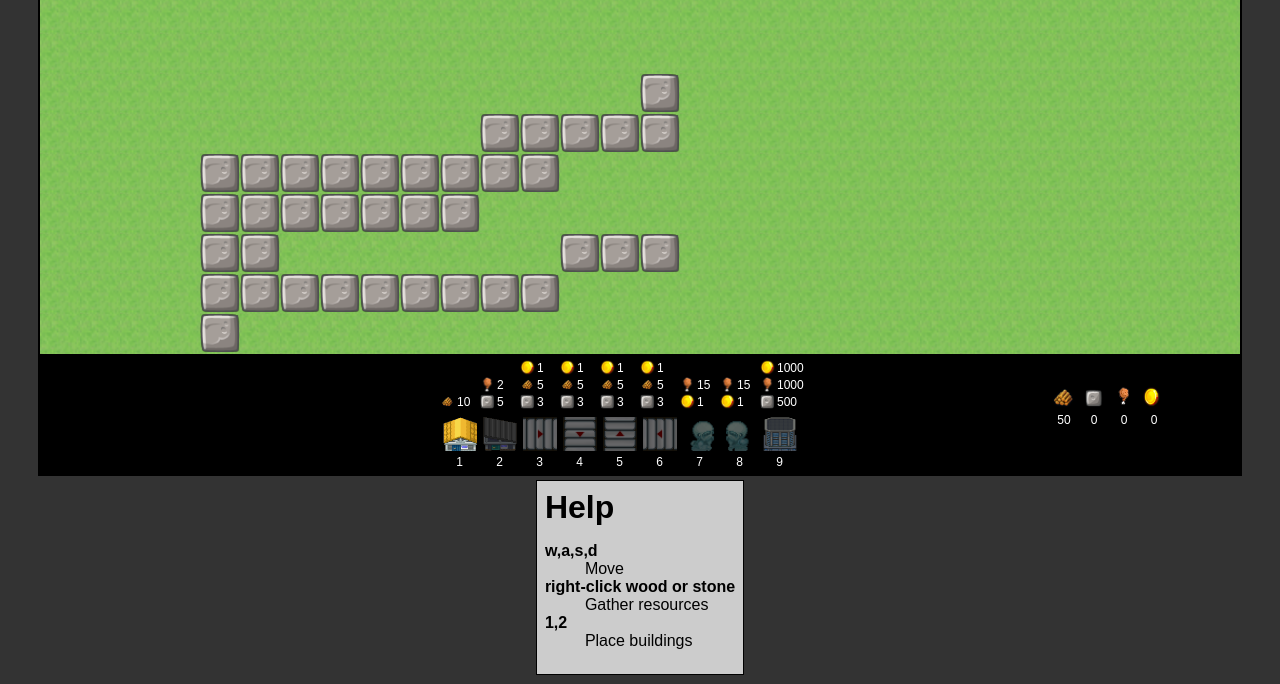
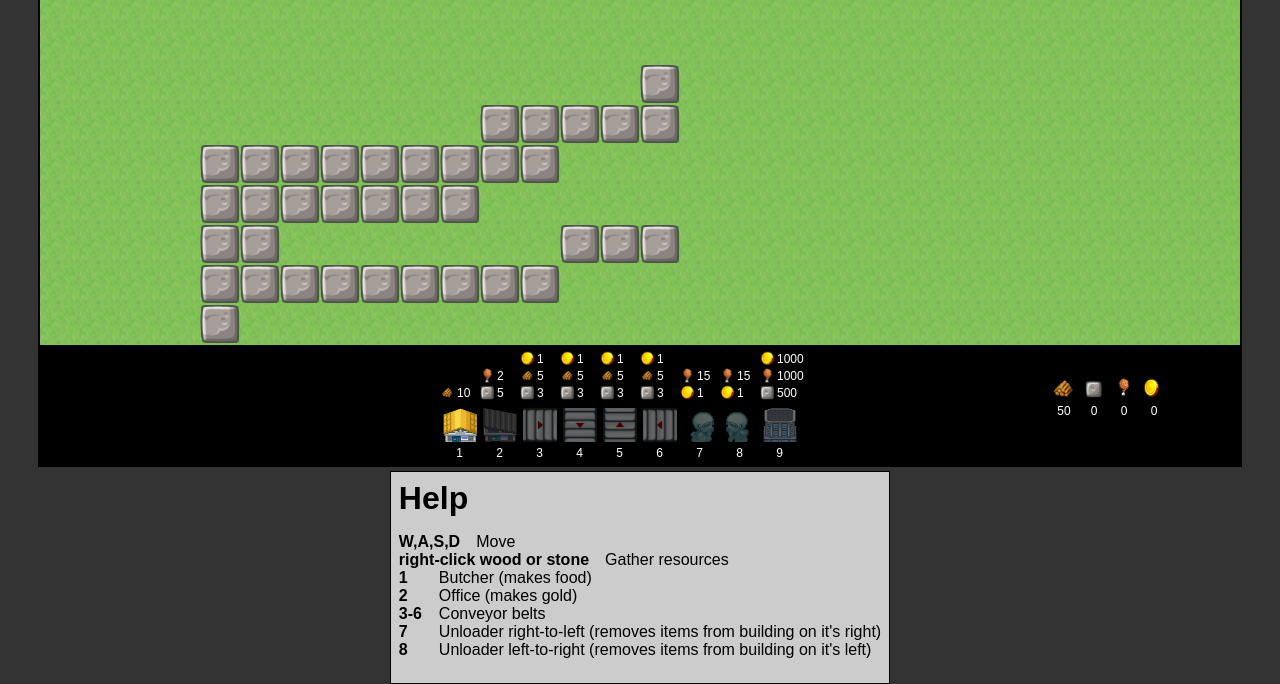
Before and after one commit to jorgenbraseth/rtsjs, a website built with webpack: page app/static/index.html in a window 1280 px wide. Shown: the part 322-1006 px from the top of the page. Built offline with nearby package versions, Linux system fonts and the light colour scheme; animation ran at ten frames a second; files whose address does not match are found by name.

Commit message:
Updated "help". Fixed output placement for LoaderWest. Made food a bit smaller so 2 fits side by side on belt.

```diff
--- a/app/css/rts.css
+++ b/app/css/rts.css
@@ -21,6 +21,8 @@ html, body {
 
 dt {
   font-weight:bold;
+  float: left;
+  margin-right:1em;
 }
 
 .help h1 {
--- a/app/js/sprites/loaders/LoaderWest.js
+++ b/app/js/sprites/loaders/LoaderWest.js
@@ -66,11 +66,13 @@ export default class LoaderWest extends Sprite {
 
   giveResource(type, amount){
     if(type==="food"){
-      var food = new Food(this.game, [this.gridPos[0]-1, this.gridPos[1]]);
+      var food = new Food(this.game);
+      food.setPosition(this.gridPos[0]-food.grid.width, this.gridPos[1]);
 
       this.game.addSprite(food.layer,food);
     }else if(type==="gold"){
       var gold = new Gold(this.game, [this.gridPos[0]-1, this.gridPos[1]]);
+      gold.setPosition(this.gridPos[0]-gold.grid.width, this.gridPos[1]);
       this.game.addSprite(gold.layer,gold);
     }
 
--- a/app/js/sprites/materials/Food.js
+++ b/app/js/sprites/materials/Food.js
@@ -6,7 +6,7 @@ import {LAYERS,GRID_SIZE} from '../../constants/GameConstants.js'
 export default class Food extends Sprite {
 
   constructor(game, coords=[0,0]){
-    super(game, coords, 20/GRID_SIZE,20/GRID_SIZE);
+    super(game, coords, 18/GRID_SIZE,18/GRID_SIZE);
     this.color = "black";
 
     this.image = [ICONS.food,0,0,this.pixels.width,this.pixels.height];
--- a/app/static/index.html
+++ b/app/static/index.html
@@ -14,9 +14,13 @@
   <h1>Help</h1>
   <p>
   <dl>
-    <dt>w,a,s,d</dt><dd>Move</dd>
+    <dt>W,A,S,D</dt><dd>Move</dd>
     <dt>right-click wood or stone</dt><dd>Gather resources</dd>
-    <dt>1,2</dt><dd>Place buildings</dd>
+    <dt>1</dt><dd>Butcher (makes food)</dd>
+    <dt>2</dt><dd>Office (makes gold)</dd>
+    <dt>3-6</dt><dd>Conveyor belts</dd>
+    <dt>7</dt><dd>Unloader right-to-left (removes items from building on it's right)</dd>
+    <dt>8</dt><dd>Unloader left-to-right (removes items from building on it's left)</dd>
   </dl>
 
   </p>
```
